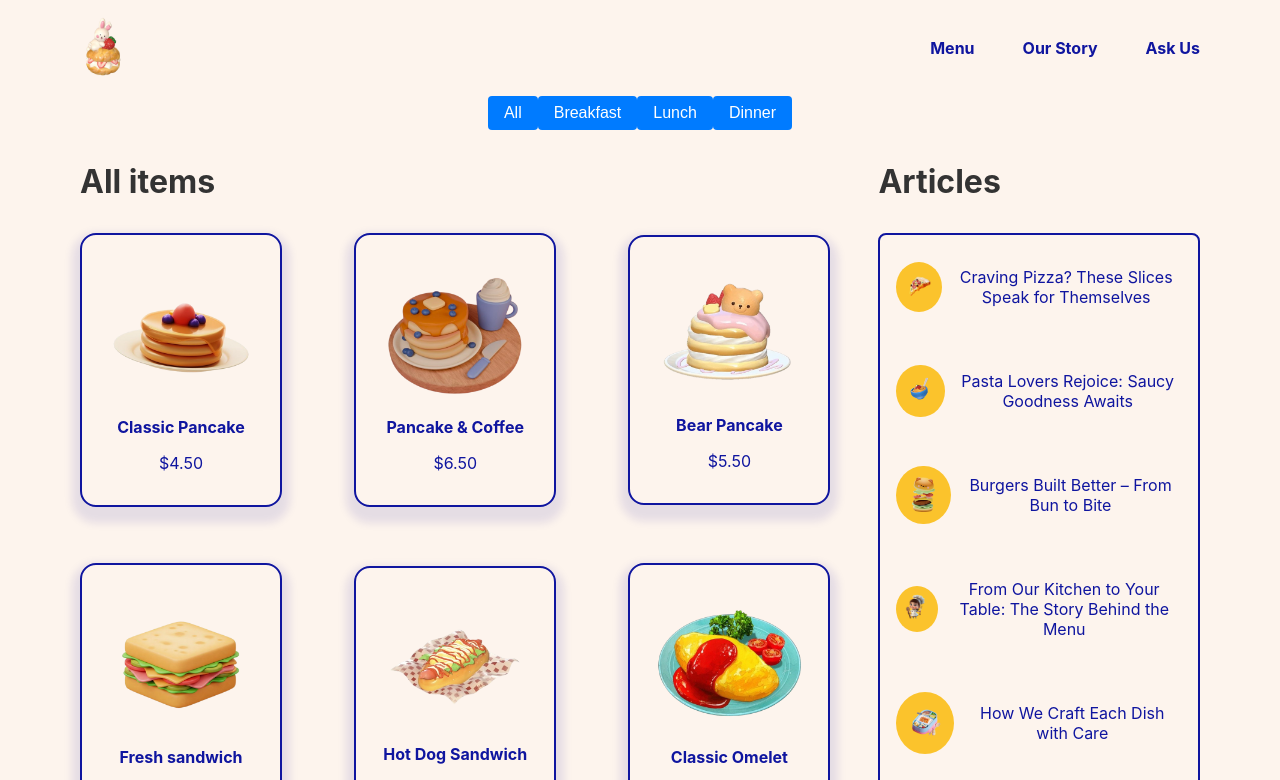
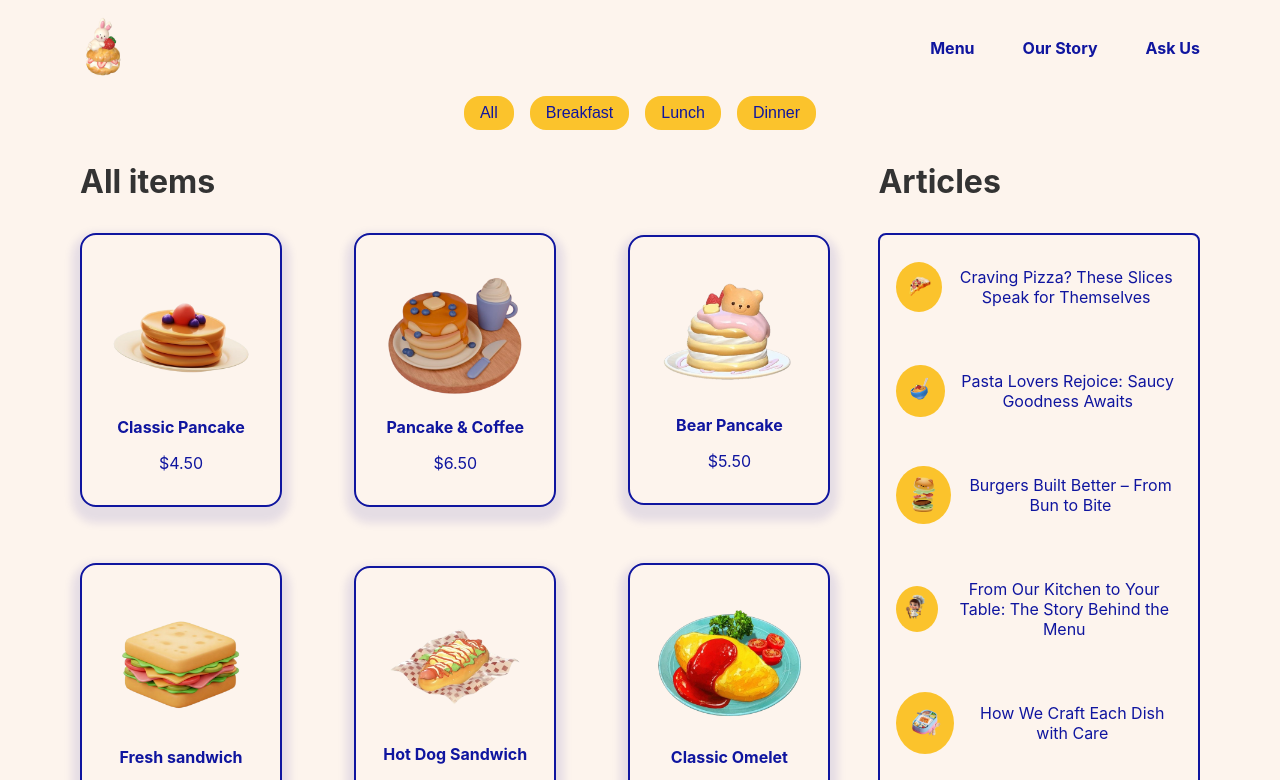
Before and after one commit to hibahdesu/MenuWebsite, a React (Create React App) app: page / in a window 1280 px wide. Shown: the top 780 px of the page. Built offline with nearby package versions, Linux system fonts and the light colour scheme.

Commit message:
Update: updating the style of filter button

```diff
--- a/src/FilterButton.css
+++ b/src/FilterButton.css
@@ -1,10 +1,10 @@
 .filter-button {
     display: inline-block;
-    padding: 0.5em 1em;
-    background-color: #007bff;
-    color: white;
+    padding: .5rem 1rem;
+    background-color: #fbc32c;
+    color: #0f159f;
     border: none;
-    border-radius: 4px;
+    border-radius: 1rem;
     cursor: pointer;
     font-size: 1em;
 }
--- /dev/null
+++ b/src/FilterButtons.css
@@ -0,0 +1,7 @@
+.filter-buttons {
+    display: flex;
+    flex-wrap: wrap;
+    justify-content: center;
+    align-items: center;
+    gap: 1rem;
+}
--- a/src/FilterButtons.jsx
+++ b/src/FilterButtons.jsx
@@ -1,3 +1,4 @@
+import './FilterButtons.css';
 import FilterButton from "./FilterButton";
 
 export default function FilterButtons({ filters, setFilter }) {
```
